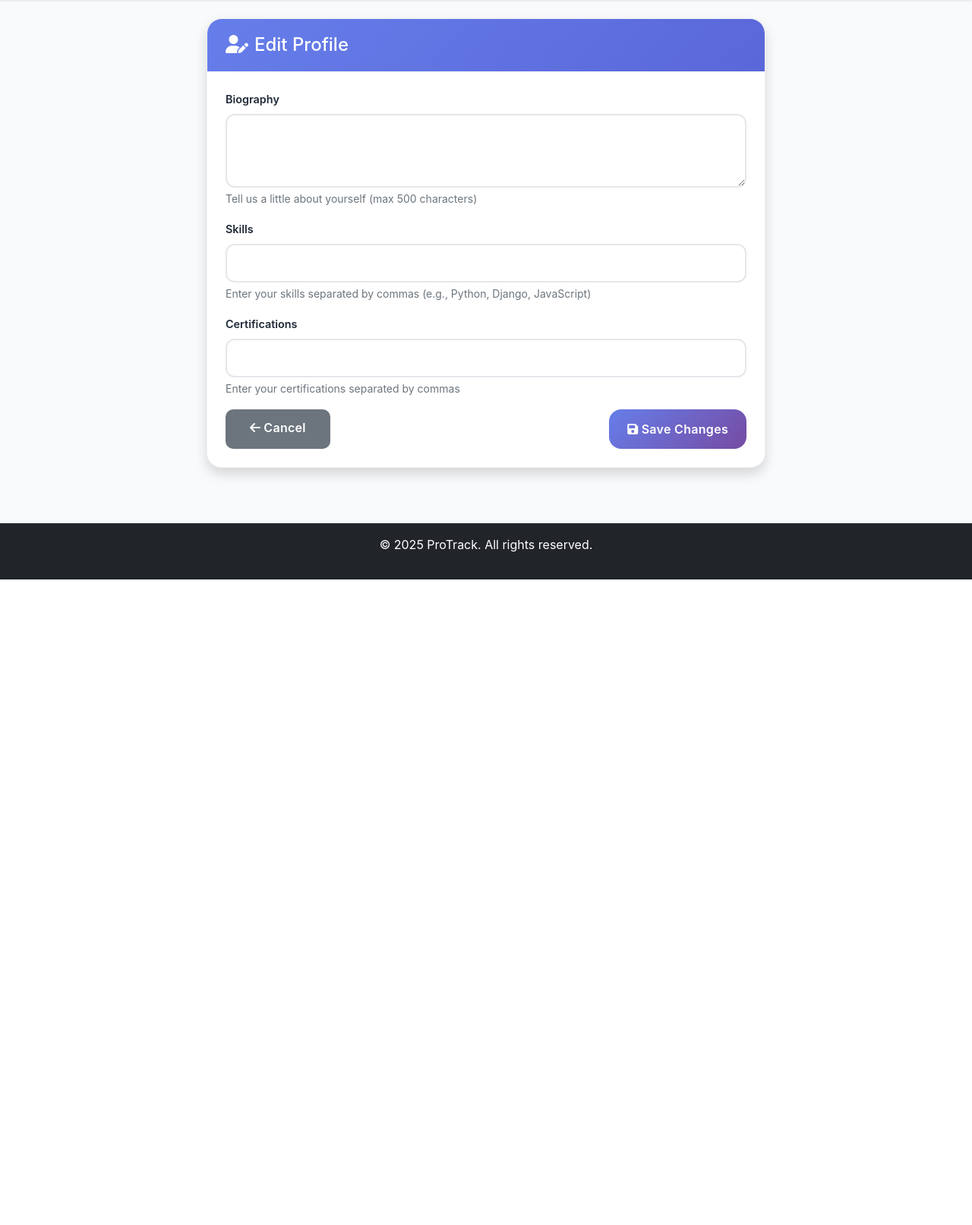
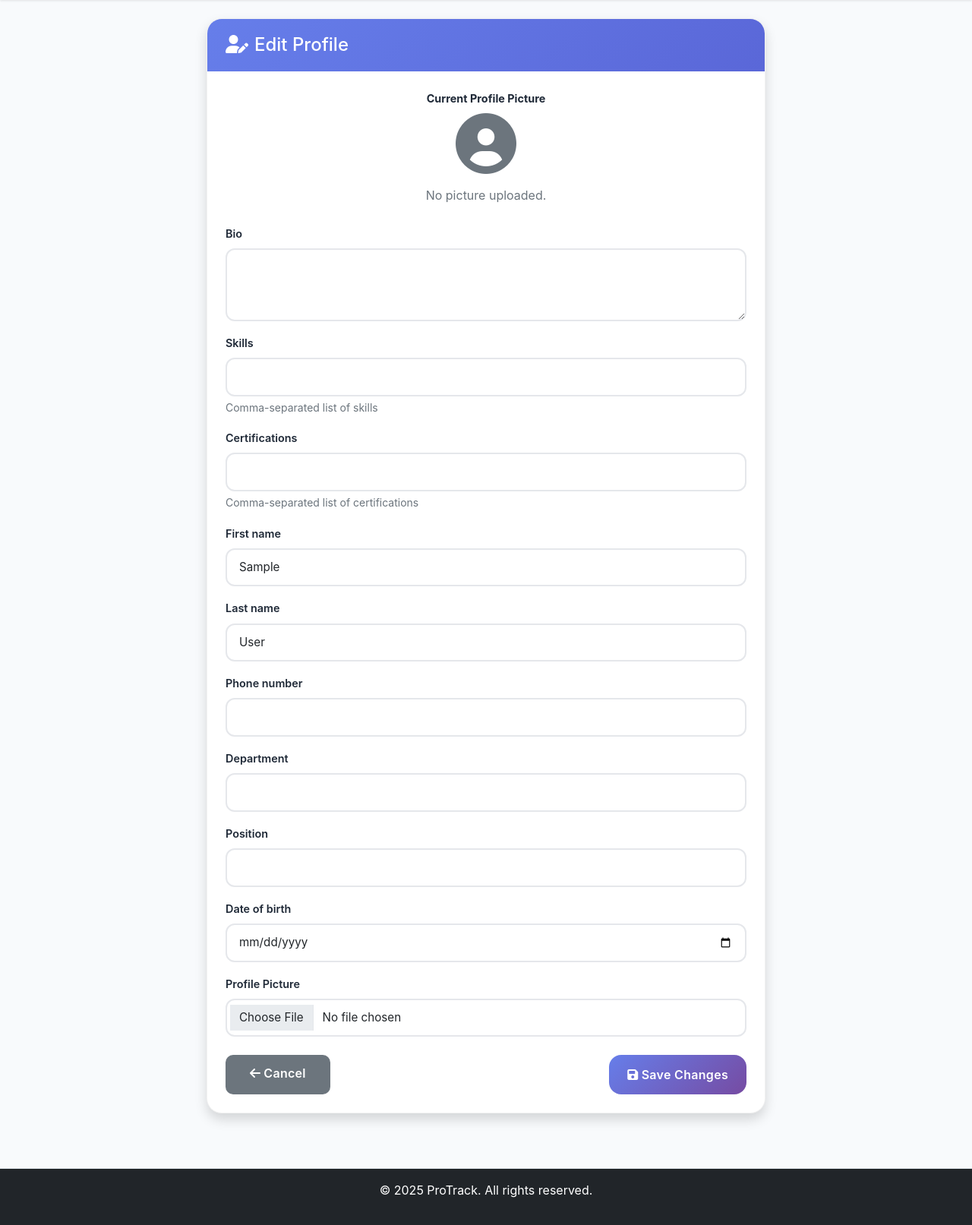
Before and after one commit to trixieann30/ProTrack, a Django app: page /user/profile/edit/ in a window 1280 px wide. Shown: the part 65-1678 px from the top of the page at 76% size. Before the commit the page ends 828 px from the top, so only its background shows below. Run offline with Django 5.2, Linux system fonts and the light colour scheme; the visitor is signed in with stand-in values (Sample User, id 1); data comes from the database, SQL or seed files in the repository.

Commit message:
Change proifle picture feat

```diff
--- a/accounts/forms.py
+++ b/accounts/forms.py
@@ -46,8 +46,24 @@ class UserLoginForm(AuthenticationForm):
     )
 
 class UserProfileForm(forms.ModelForm):
+    # --- Fields from CustomUser Model (Manually Defined) ---
+    first_name = forms.CharField(max_length=30, required=True, widget=forms.TextInput(attrs={'class': 'form-control'}))
+    last_name = forms.CharField(max_length=30, required=True, widget=forms.TextInput(attrs={'class': 'form-control'}))
+    phone_number = forms.CharField(max_length=15, required=False, widget=forms.TextInput(attrs={'class': 'form-control'}))
+    department = forms.CharField(max_length=100, required=False, widget=forms.TextInput(attrs={'class': 'form-control'}))
+    position = forms.CharField(max_length=100, required=False, widget=forms.TextInput(attrs={'class': 'form-control'}))
+    date_of_birth = forms.DateField(required=False, widget=forms.DateInput(attrs={'type': 'date', 'class': 'form-control'}))
+
+    # CRITICAL: This is the file input field
+    profile_picture = forms.ImageField(
+        required=False,
+        label='Profile Picture',
+        widget=forms.FileInput(attrs={'class': 'form-control'})
+    )
+
     class Meta:
         model = UserProfile
+        # --- Fields from UserProfile Model (Inherited) ---
         fields = ['bio', 'skills', 'certifications']
         widgets = {
             'bio': forms.Textarea(attrs={'class': 'form-control', 'rows': 3}),
--- a/accounts/views.py
+++ b/accounts/views.py
@@ -39,25 +39,61 @@ def profile(request):
     return render(request, 'accounts/profile.html', {'profile': profile})
 
 @login_required
+@login_required
 def edit_profile(request):
-    profile, created = UserProfile.objects.get_or_create(user=request.user)
+    # Get the instances for both models
+    user_instance = request.user
+    profile_instance, created = UserProfile.objects.get_or_create(user=user_instance)
 
     if request.method == 'POST':
-        form = UserProfileForm(request.POST, instance=profile)
+        # CRITICAL: Pass BOTH request.POST (text data) and request.FILES (image data)
+        # We pass the UserProfile instance because the form's Meta class points to it.
+        form = UserProfileForm(request.POST, request.FILES, instance=profile_instance)
+
         if form.is_valid():
-            # Correct: Save and redirect ONLY if the form is valid
+
+            # --- 1. Manually extract and save CustomUser fields ---
+            user_instance.first_name = form.cleaned_data['first_name']
+            user_instance.last_name = form.cleaned_data['last_name']
+            user_instance.phone_number = form.cleaned_data['phone_number']
+            user_instance.department = form.cleaned_data['department']
+            user_instance.position = form.cleaned_data['position']
+            user_instance.date_of_birth = form.cleaned_data['date_of_birth']
+
+            # Handle profile picture update
+            # If a new file was uploaded, form.cleaned_data['profile_picture'] will contain the File object
+            # If the field was left blank, it will be None
+            if form.cleaned_data['profile_picture']:
+                user_instance.profile_picture = form.cleaned_data['profile_picture']
+            # Note: You can add logic here to explicitly delete the old picture if needed,
+            # but usually Django handles replacement automatically.
+
+            user_instance.save() # Save the CustomUser changes
+
+            # --- 2. Save the UserProfile fields ---
+            # The ModelForm save() method handles bio, skills, and certifications
             form.save()
+
             messages.success(request, 'Your profile has been updated!')
             return redirect('accounts:profile')
-        # If the form is NOT valid, the code skips this block and falls through
-        # to the final 'return render' statement, displaying the form with errors.
 
     else:
-        # Correct: This runs for the initial GET request
-        form = UserProfileForm(instance=profile)
+        # For GET request, initialize the form with data from BOTH models
+        initial_data = {
+            # Initial data for CustomUser fields (which are manually defined on the form)
+            'first_name': user_instance.first_name,
+            'last_name': user_instance.last_name,
+            'phone_number': user_instance.phone_number,
+            'department': user_instance.department,
+            'position': user_instance.position,
+            'date_of_birth': user_instance.date_of_birth,
+            'profile_picture': user_instance.profile_picture # Used to pre-populate the file field (though often ignored by browsers)
+        }
+
+        # Pass the initial data AND the UserProfile instance
+        form = UserProfileForm(initial=initial_data, instance=profile_instance)
 
     return render(request, 'accounts/edit_profile.html', {'form': form})
-
 def custom_logout(request):
     logout(request)
     messages.success(request, 'You have been successfully logged out.')
--- a/templates/accounts/edit_profile.html
+++ b/templates/accounts/edit_profile.html
@@ -16,34 +16,34 @@
                 <div class="card-body p-4">
                     <form method="post" enctype="multipart/form-data">
                         {% csrf_token %}
-                        <div class="mb-3">
-                            <label for="{{ form.bio.id_for_label }}" class="form-label">Biography</label>
-                            {{ form.bio }}
-                            <div class="form-text">Tell us a little about yourself (max 500 characters)</div>
-                            {% if form.bio.errors %}
-                                <div class="text-danger small">{{ form.bio.errors }}</div>
+
+                        <div class="mb-4 text-center">
+                            <label class="form-label d-block fw-bold mb-2">Current Profile Picture</label>
+                            {% if user.profile_picture %}
+                                <img src="{{ user.profile_picture.url }}" alt="Profile Picture" class="rounded-circle mb-3" style="width: 150px; height: 150px; object-fit: cover;">
+                            {% else %}
+                                <i class="fas fa-user-circle fa-5x text-secondary mb-3"></i>
+                                <p class="text-muted">No picture uploaded.</p>
                             {% endif %}
                         </div>
 
-                        <div class="mb-3">
-                            <label for="{{ form.skills.id_for_label }}" class="form-label">Skills</label>
-                            {{ form.skills }}
-                            <div class="form-text">Enter your skills separated by commas (e.g., Python, Django, JavaScript)</div>
-                            {% if form.skills.errors %}
-                                <div class="text-danger small">{{ form.skills.errors }}</div>
-                            {% endif %}
-                        </div>
+                        {% for field in form %}
+                            <div class="mb-3">
+                                <label for="{{ field.id_for_label }}" class="form-label">{{ field.label }}</label>
 
-                        <div class="mb-3">
-                            <label for="{{ form.certifications.id_for_label }}" class="form-label">Certifications</label>
-                            {{ form.certifications }}
-                            <div class="form-text">Enter your certifications separated by commas</div>
-                            {% if form.certifications.errors %}
-                                <div class="text-danger small">{{ form.certifications.errors }}</div>
-                            {% endif %}
-                        </div>
+                                {{ field }}
 
-                        <div class="d-flex justify-content-between">
+                                {% if field.help_text %}
+                                    <div class="form-text">{{ field.help_text }}</div>
+                                {% endif %}
+
+                                {% if field.errors %}
+                                    <div class="text-danger small">{{ field.errors }}</div>
+                                {% endif %}
+                            </div>
+                        {% endfor %}
+
+                        <div class="d-flex justify-content-between mt-4">
                             <a href="{% url 'accounts:profile' %}" class="btn btn-secondary">
                                 <i class="fas fa-arrow-left me-1"></i>Cancel
                             </a>
```
